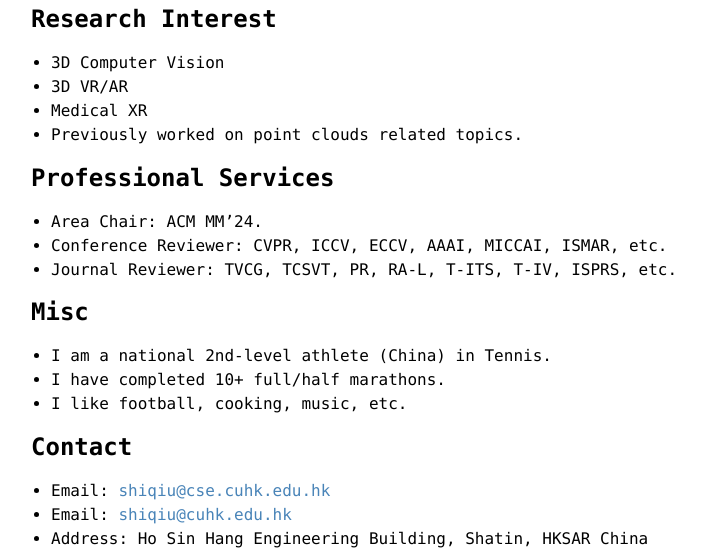
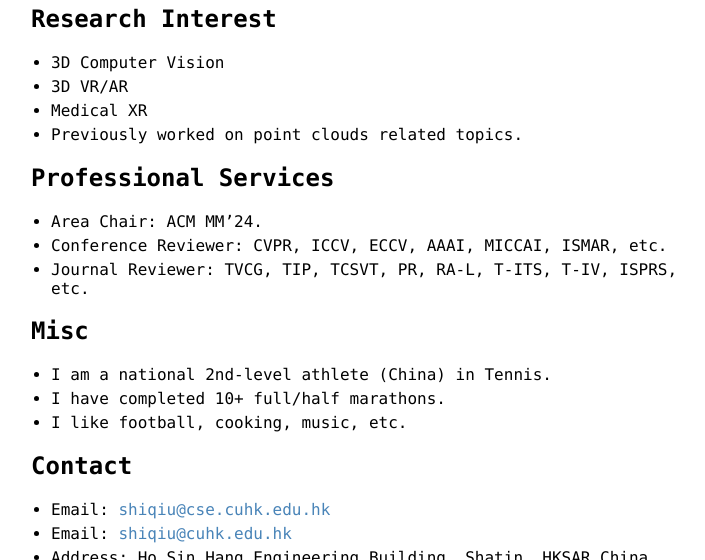
Before and after one commit to ShiQiu0419/ShiQiu0419.github.io, a Jekyll site: the page built from index.md, in a window 1280 px wide and 900 px high, scrolled down 2802 px, cut to the strip 0-560 px from the top of the window. Shown: the whole strip, without its empty margins (259-964 px from the left). Built offline with Jekyll 4.4.1, drawn with Linux system fonts in a browser that asks for light colours; our own code applies the rules of GitHub Pages for plain Markdown files.

Commit message:
Update index.md

```diff
--- a/index.md
+++ b/index.md
@@ -114,7 +114,7 @@ Supervised by: [Dr. Sebastian Friston](https://wp.cs.ucl.ac.uk/sebastianfriston/
 ## Professional Services
 * Area Chair: ACM MM'24.
 * Conference Reviewer: CVPR, ICCV, ECCV, AAAI, MICCAI, ISMAR, etc.
-* Journal Reviewer: TVCG, TCSVT, PR, RA-L, T-ITS, T-IV, ISPRS, etc.
+* Journal Reviewer: TVCG, TIP, TCSVT, PR, RA-L, T-ITS, T-IV, ISPRS, etc.
 
 ## Misc
 * I am a national 2nd-level athlete (China) in Tennis.
```
